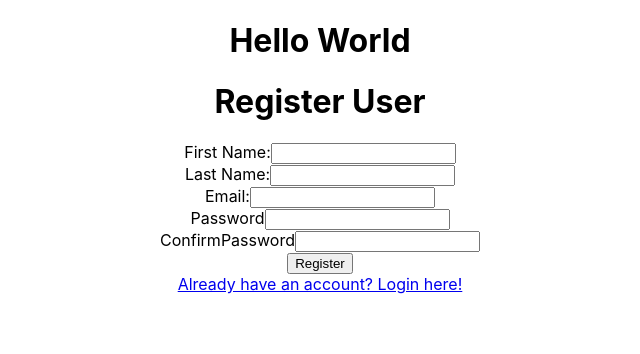
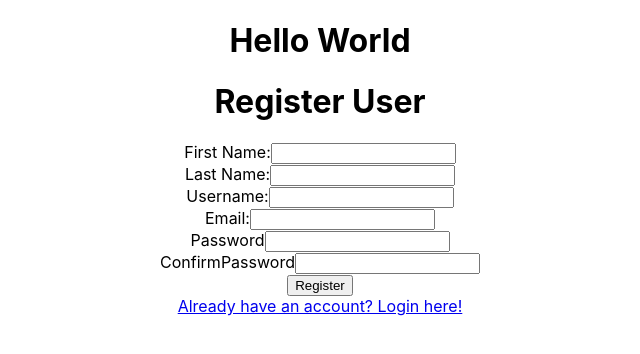
Before and after one commit to NicholasAJ/GameLog, a React (Create React App) app in the folder client/: page / in a window 1280 px wide. Shown: the top 354 px of the page, without its empty margins (320-960 px from the left). Built offline with nearby package versions, Linux system fonts and the light colour scheme.

Commit message:
added username to field

```diff
--- a/client/src/components/RegisterUser.js
+++ b/client/src/components/RegisterUser.js
@@ -6,6 +6,7 @@ const Register = (props) => {
   const [user, setUser] = useState({
     firstName: '',
     lastName: '',
+    username:'',
     email:'',
     password:'',
     confirmPassword:''
@@ -16,6 +17,7 @@ const Register = (props) => {
   }
 
   const submitHandler = (e) =>{
+    console.log('register working?')
     e.preventDefault();
     axios.post('http://localhost:8000/api/register', user, {withCredentials:true})
       .then((res) => {
@@ -41,6 +43,11 @@ const Register = (props) => {
         </div>
 
         <div>
+          <label>Username:</label>
+          <input type='text' onChange={changeHandler} value={user.username} name='username'/>
+        </div>
+
+        <div>
           <label>Email:</label>
           <input type='text' onChange={changeHandler} value={user.email} name='email'/>
         </div>
```
